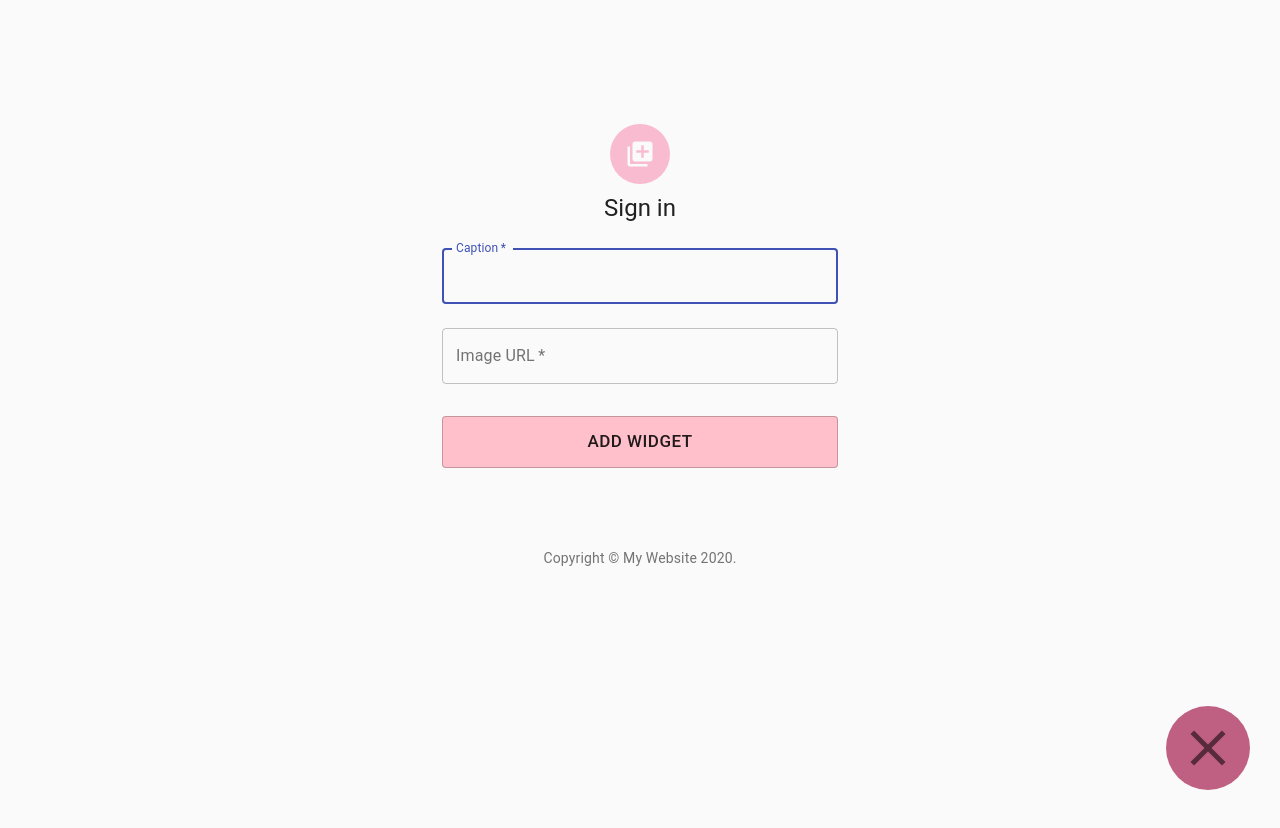
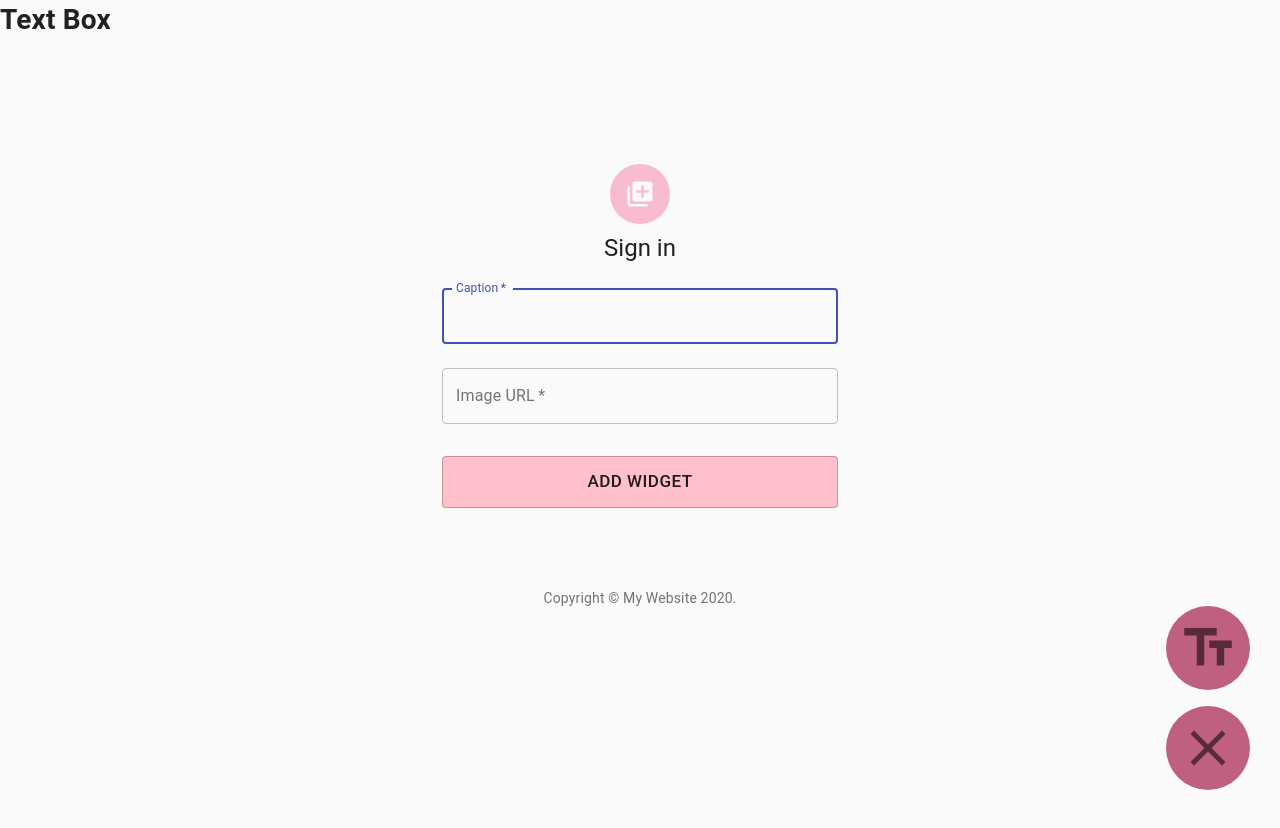
Before and after one commit to Abhishek-Shukla-github/Speaker, a React (Create React App) app: page / in a window 1280 px wide. Shown: the top 828 px of the page. After the commit the page ends 800 px from the top, so only its background shows below. Built offline with nearby package versions, Linux system fonts and the light colour scheme.

Commit message:
Add text button and add toggle functionality to it

```diff
--- a/src/App.js
+++ b/src/App.js
@@ -1,6 +1,9 @@
 import React,{useState,useEffect} from 'react';
 import ButtonForm from './components/ButtonForm/ButtonForm';
+import TextBoxButton from './components/TextBoxButton/TextBoxButton';
+
 import Cards from './components/Cards/Cards';
+
 
 export default function App() {
     const [cards,setCard]=useState([]);
@@ -10,8 +13,13 @@ export default function App() {
     console.log(cards);
     return (
         <div>
+            <div>
+                <TextBoxButton />
+            </div>
             <Cards cards={cards} />
-            <ButtonForm cards={cards} setCard={setCard}/>
+            <div>
+                <ButtonForm cards={cards} setCard={setCard}/>
+            </div>
         </div>
     )
 }
--- a/src/components/CardComponent/CardComponent.js
+++ b/src/components/CardComponent/CardComponent.js
@@ -4,7 +4,6 @@ import CardActionArea from '@material-ui/core/CardActionArea';
 import CardActions from '@material-ui/core/CardActions';
 import CardContent from '@material-ui/core/CardContent';
 import CardMedia from '@material-ui/core/CardMedia';
-import Button from '@material-ui/core/Button';
 import Typography from '@material-ui/core/Typography';
 import useStyles from "./styles";
 import DeleteIcon from '@material-ui/icons/Delete';
@@ -12,10 +11,10 @@ import EditIcon from '@material-ui/icons/Edit';
 import { useSpeechSynthesis } from 'react-speech-kit';
 
 export default function CardComponent({caption,image,key}) {
-  const { speak } = useSpeechSynthesis();
+  const { speak,voices} = useSpeechSynthesis();
   const classes=useStyles();
     return (
-        <Card key={caption} className={classes.card} >
+        <Card key={key} className={classes.card} >
             <CardActionArea onClick={()=>speak({text:caption})}>
             <CardMedia className={classes.cardMedia}
                 image={image || "https://softsmart.co.za/wp-content/uploads/2018/06/image-not-found-1038x576.jpg"}
--- /dev/null
+++ b/src/components/TextBox/TextBox.js
@@ -0,0 +1,24 @@
+import React,{useState} from 'react';
+import TextareaAutosize from "@material-ui/core/TextareaAutosize";
+import "./styles.css"
+
+export default function TextBox({display}) {
+    return (
+        <div>
+            <div className="text-box show fade">
+            <h1>Textbox</h1>
+                {display && <TextareaAutosize
+                    aria-label="maximum height"
+                    placeholder="Enter the text to be read/spoken"
+            />}
+            </div>
+            <div className="text-box">
+            <h1>Textbox</h1>
+                {display && <TextareaAutosize
+                    aria-label="maximum height"
+                    placeholder="Enter the text to be read/spoken"
+            />}
+            </div>
+        </div>
+    )
+}
--- /dev/null
+++ b/src/components/TextBox/styles.css
@@ -0,0 +1,33 @@
+.text-box {
+  width: 70%;
+  position: absolute;
+  top: 30%;
+  left: 50%;
+  transform: translate(-50%, -800px);
+  background-color: #333;
+  color: white;
+  padding: 20px;
+  border-radius: 5px;
+  transition: all 1s ease-in-out;
+  backdrop-filter: blur(6px);
+}
+
+.show {
+  animation: 1s ease-out fadeIn;
+  transform: translate(-50%, 0);
+}
+
+/* .fade {
+  animation: 0.3s ease-out fadeIn;
+} */
+
+@keyframes fadeIn {
+  0% {
+    opacity: 0;
+    visibility: hidden;
+  }
+  100% {
+    opacity: 1;
+    visibility: visible;
+  }
+}
--- /dev/null
+++ b/src/components/TextBoxButton/TextBoxButton.js
@@ -0,0 +1,25 @@
+import React, { useState,useEffect } from "react";
+import {IconButton,TextareaAutosize} from "@material-ui/core";
+import TextFieldsIcon from '@material-ui/icons/TextFields';
+import "./styles.css";
+import TextBox from "../TextBox/TextBox";
+
+
+const TextBoxButton=()=>{
+    const [textbox,toggleTextbox]=useState(false);
+    return (
+        <div className="parentDiv">
+            <div>
+                <h1>Text Box</h1>
+            </div>
+            <div className="buttonWrap">
+                <IconButton aria-label="text" className="button" onClick={()=>toggleTextbox(!textbox)}>
+                    <TextFieldsIcon style={{fontSize:"60px"}} />
+                </IconButton>
+            </div>
+                {textbox && <TextBox display={textbox} /> }
+        </div>
+    );
+}
+
+export default TextBoxButton;
--- /dev/null
+++ b/src/components/TextBoxButton/styles.css
@@ -0,0 +1,12 @@
+.buttonWrap {
+  position: fixed;
+  bottom: 100px;
+  right: 30px;
+  margin-bottom: 10px;
+}
+
+.button {
+  padding: 40px;
+  border-radius: 4px;
+  background-color: #bf5f82 !important;
+}
```
